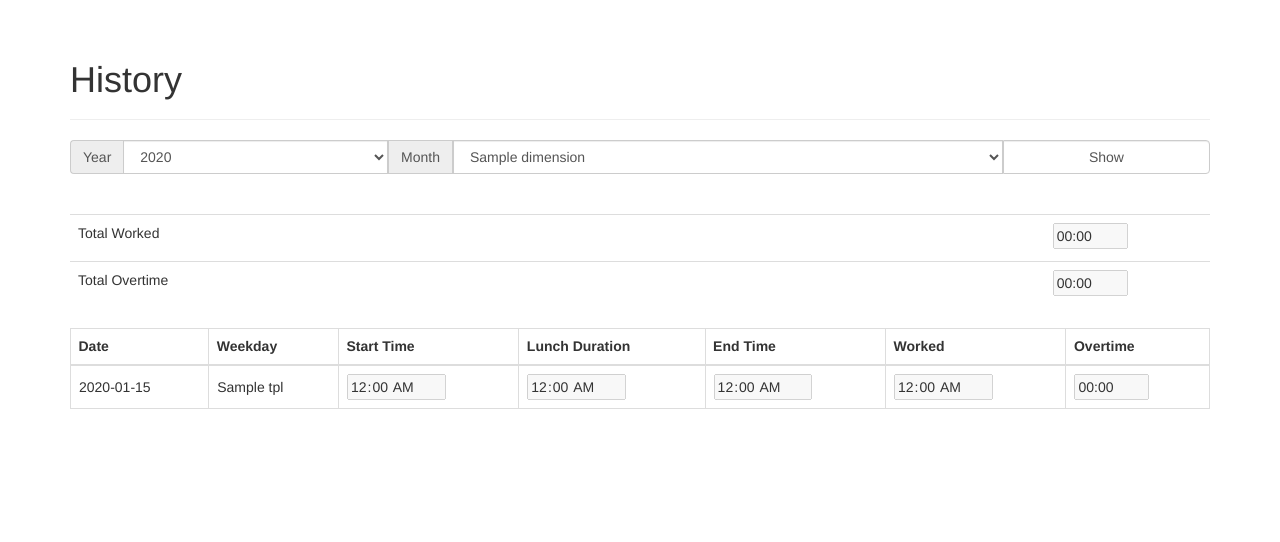
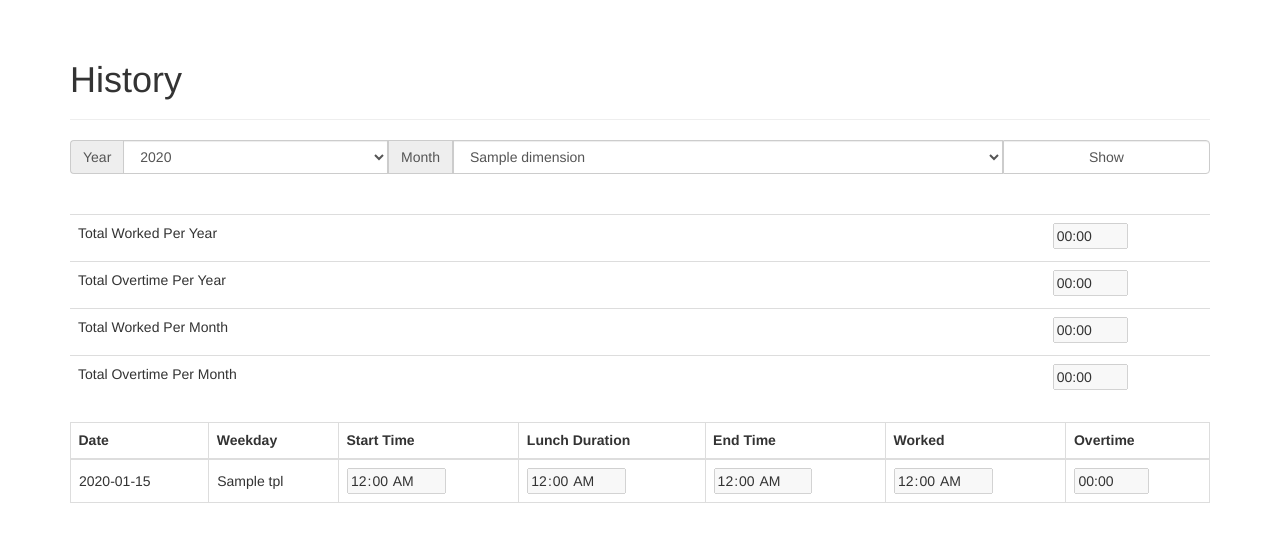
Before and after one commit to MichalSara99/punch_the_clock, a Flask app: template app/templates/history.html in a window 1280 px wide. Shown: the part 52-594 px from the top of the page. Run offline with Flask 2, Linux system fonts and the light colour scheme; tables that the repository leaves empty hold one stand-in row (values such as "Sample post"); the template is opened without the code that fills it: values that come from a table or form of the project are taken from there, most other values are stand-ins (such as "Sample title", 1, 10 or a date in 2020); some libraries are stand-ins or nearby versions.

Commit message:
CHANGEs: 1) added accumulation of worked time and overtime over a year 2) regenerated translations

```diff
--- a/app/templates/history.html
+++ b/app/templates/history.html
@@ -33,12 +33,20 @@
         </colgroup>
         <tbody>
         <tr>
-            <td><p class="fw-bold">{{ _('Total Worked') }}</p></td>
-            <td><input type="text"  size="6" id = "total_worked" name="totalwork" value="{{info['tw']|formatTotalTimedelta}}" disabled></td>
+            <td><p class="fw-bold">{{ _('Total Worked Per Year') }}</p></td>
+            <td><input type="text"  size="6" id = "total_worked_year" name="totalworkyear" value="{{info['twy']|formatTotalTimedelta}}" disabled></td>
         </tr>
         <tr>
-            <td><p class="fw-bold">{{ _('Total Overtime') }}</p></td>
-            <td><input type="text"  size="6" id = "total_overtime" name="totalovertime" value="{{info['to']|formatTotalTimedelta}}" disabled></td>
+            <td><p class="fw-bold">{{ _('Total Overtime Per Year') }}</p></td>
+            <td><input type="text"  size="6" id = "total_overtime_year" name="totalovertimeyear" value="{{info['toy']|formatTotalTimedelta}}" disabled></td>
+        </tr>
+        <tr>
+            <td><p class="fw-bold">{{ _('Total Worked Per Month')}}</p></td>
+            <td><input type="text"  size="6" id = "total_worked_month" name="totalworkmonth" value="{{info['twm']|formatTotalTimedelta}}" disabled></td>
+        </tr>
+        <tr>
+            <td><p class="fw-bold">{{ _('Total Overtime Per Month') }}</p></td>
+            <td><input type="text"  size="6" id = "total_overtime_month" name="totalovertimemonth" value="{{info['tom']|formatTotalTimedelta}}" disabled></td>
         </tr>
         </tbody>
     </table>
```
Also changed, not shown: app/main/views.py (+15 -4 lines), app/translations/cs/LC_MESSAGES/messages.po, 1 other file.
